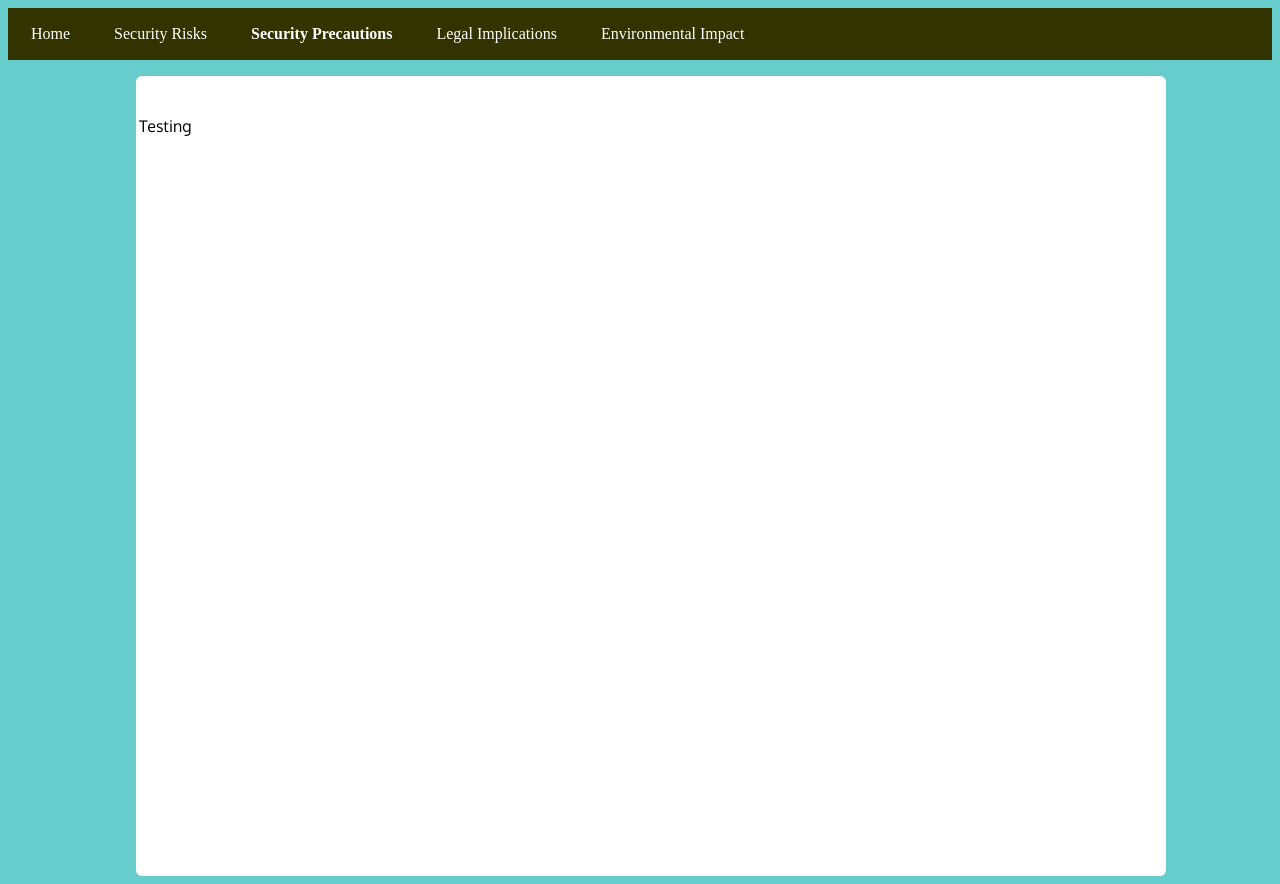
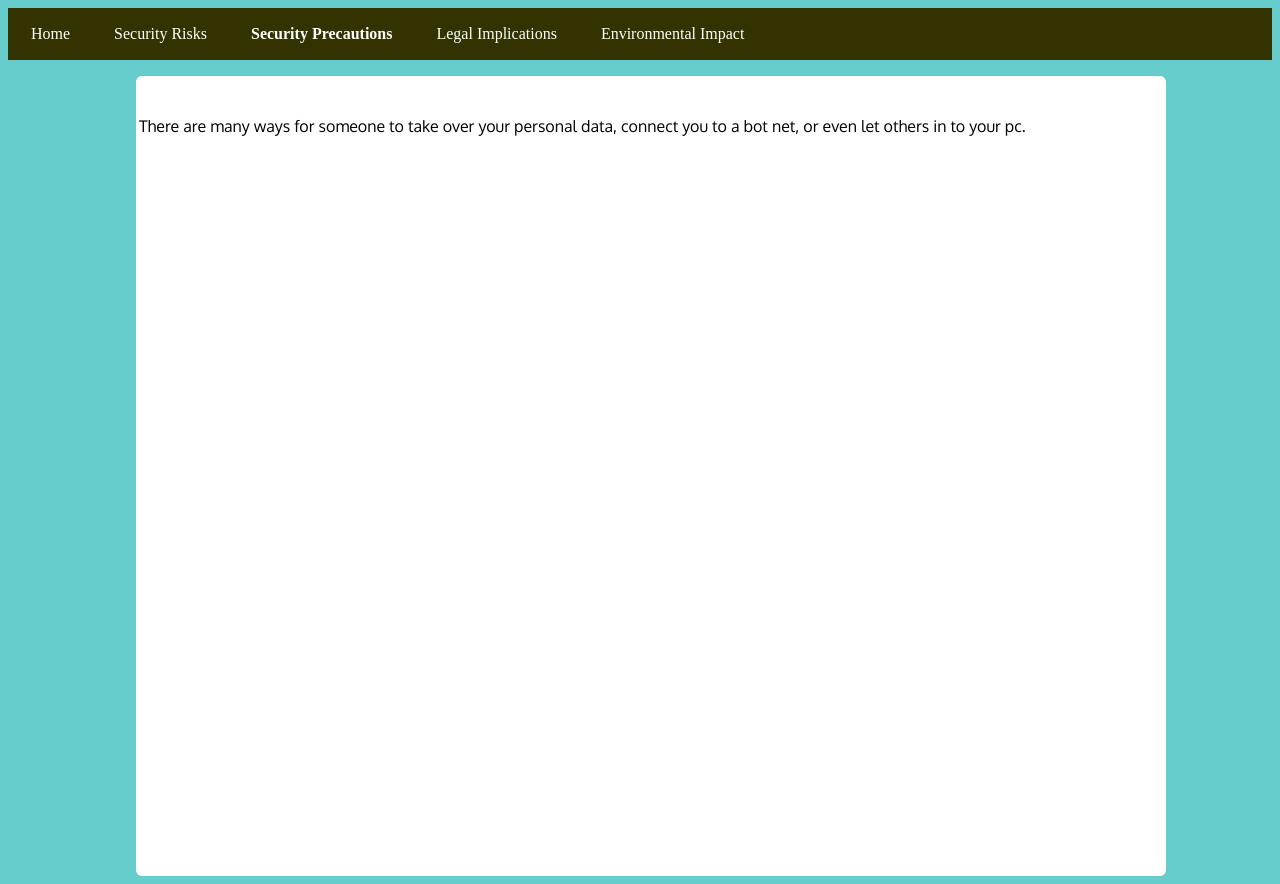
Before and after one commit to print1hello1world/Computer_Networks, a plain HTML site: page Security_Precautions/index.html in a window 1280 px wide. Drawn offline with Linux system fonts and the light colour scheme.

Commit message:
Update index.html

```diff
--- a/Security_Precautions/index.html
+++ b/Security_Precautions/index.html
@@ -18,7 +18,8 @@
       </ul>
     </nav>
     <main>
-      <p><br><br>Testing
+      <p><br><br>There are many ways for someone to take over your personal data, connect you to a bot net, or even let others
+        in to your pc.
       </p>
     </main>
   </body>
```
